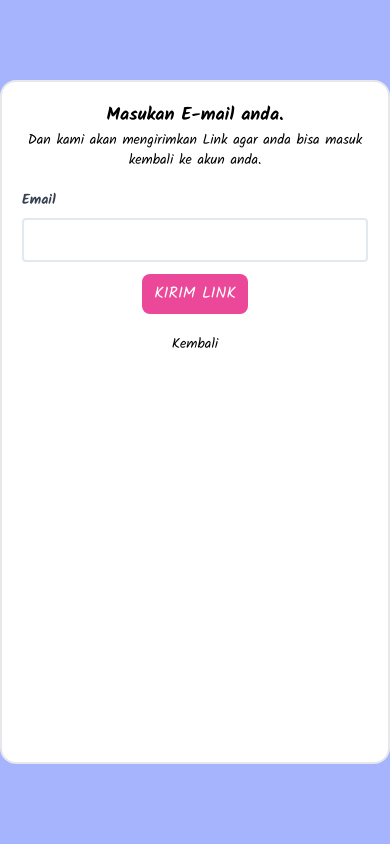
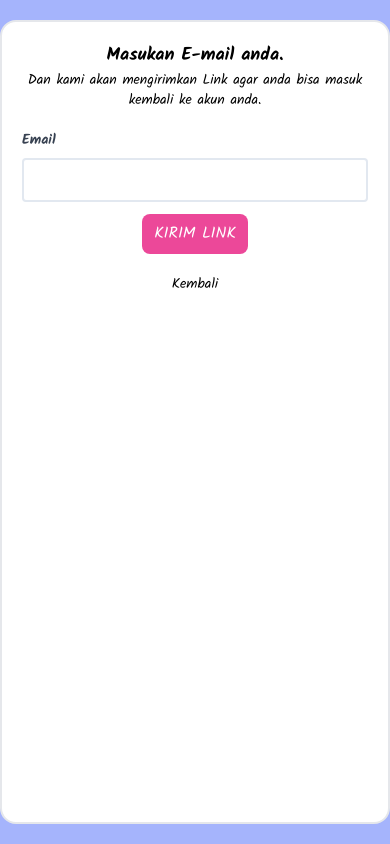
Before and after one commit to TrustyKrab/Englix-Client, a React (Vite) app: page /FormForgotPass in a window 390 px wide. Built offline with nearby package versions, Linux system fonts and the light colour scheme.

Commit message:
responsives

```diff
--- a/src/assets/Pages/RegisterLoginPage/FormForgotPass.jsx
+++ b/src/assets/Pages/RegisterLoginPage/FormForgotPass.jsx
@@ -25,7 +25,7 @@ export default function FormForgotPass() {
     }
     return (
         <div className="flex flex-wrap justify-center bg-indigo-300 min-h-screen font-main">
-            <div className="w-full sm:w-1/2 md:w-2/5 border-2 rounded-2xl px-5 sm:px-6 bg-white my-20 sm:py-96 sm:mx-10 py-5">
+            <div className="w-full sm:w-1/2 md:w-2/5 border-2 rounded-2xl px-5 sm:px-6 bg-white my-5 sm:py-96 sm:mx-10 py-5">
                 <div className="mb-5">
                     <h1 className="text-center text-lg sm:text-xl font-semibold">Masukan E-mail anda.</h1>
                     <h1 className="text-center text-sm sm:text-base">Dan kami akan mengirimkan Link agar anda bisa masuk kembali ke akun anda.</h1>
```
